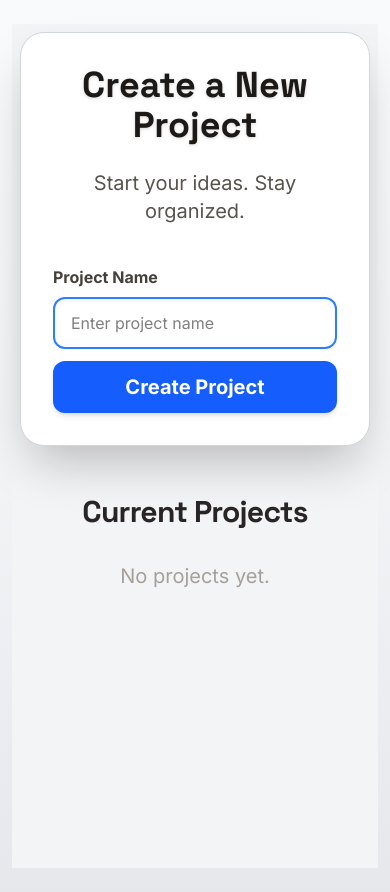
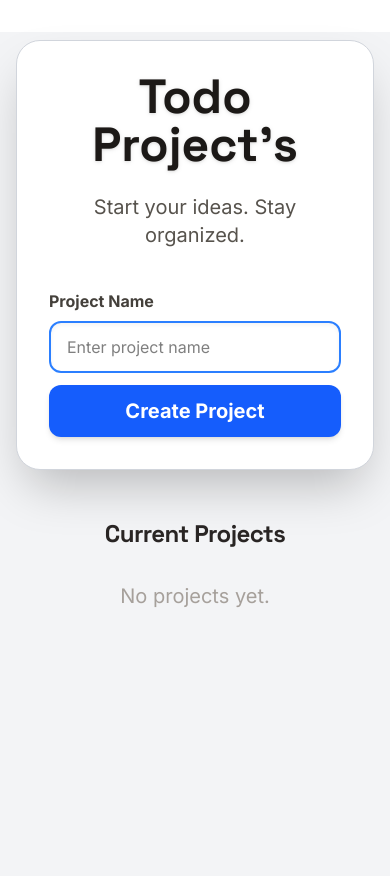
Before and after one commit to SamNewhouse/project-todo, a Next.js app: page / in a window 390 px wide. Built offline with nearby package versions, Linux system fonts and the light colour scheme.

Commit message:
Fixed mobile site

```diff
--- a/src/presentation/4-layouts/BaseLayout.tsx
+++ b/src/presentation/4-layouts/BaseLayout.tsx
@@ -7,14 +7,8 @@ interface Props {
 
 const BaseLayout: FC<Props> = ({ children, className }) => {
   return (
-    <div
-      className={`min-h-screen w-full bg-gradient-to-t from-gray-200 via-gray-100 to-gray-50 ${
-        className ?? ""
-      }`}
-    >
-      <div className="w-full max-w-full px-3 py-6 md:max-w-5xl md:px-6 md:py-12 mx-auto">
-        {children}
-      </div>
+    <div className={`min-h-screen w-full ${className ?? ""}`}>
+      <div className="w-full max-w-full md:max-w-5xl pt-8 md:pt-12 mx-auto">{children}</div>
     </div>
   );
 };
--- a/src/presentation/5-pages/HomePage.tsx
+++ b/src/presentation/5-pages/HomePage.tsx
@@ -12,10 +12,10 @@ const HomePage: NextPage = () => {
 
   return (
     <BaseLayout className="home">
-      <div className="flex min-h-screen flex-col items-center bg-gray-100 px-2 md:pt-8">
+      <div className="flex min-h-screen flex-col items-center bg-gray-100 px-4">
         <div className="w-full mt-2 p-8 bg-white rounded-3xl border border-gray-300 shadow-2xl mb-10 md:max-w-2xl md:p-12 md:mb-12">
-          <h1 className="mb-6 md:mb-10 text-4xl text-center text-stone-900 font-heading font-extrabold drop-shadow md:text-5xl md:mb-8">
-            Create a New Project
+          <h1 className="mb-6 md:mb-10 text-5xl text-center text-stone-900 font-heading font-extrabold drop-shadow md:text-6xl md:mb-8">
+            Todo Project's
           </h1>
           <p className="mb-10 text-xl text-center text-stone-600 font-medium md:text-lg md:mb-8">
             Start your ideas. Stay organized.
@@ -23,7 +23,7 @@ const HomePage: NextPage = () => {
           <ProjectForm />
         </div>
         <section className="w-full md:max-w-2xl mt-2">
-          <h2 className="text-3xl font-bold text-stone-800 mb-8 text-center tracking-tight md:text-2xl md:mb-6">
+          <h2 className="text-2xl font-bold text-stone-800 mb-8 text-center tracking-tight md:text-3xl md:mb-6">
             Current Projects
           </h2>
           {projects.length === 0 ? (
```
